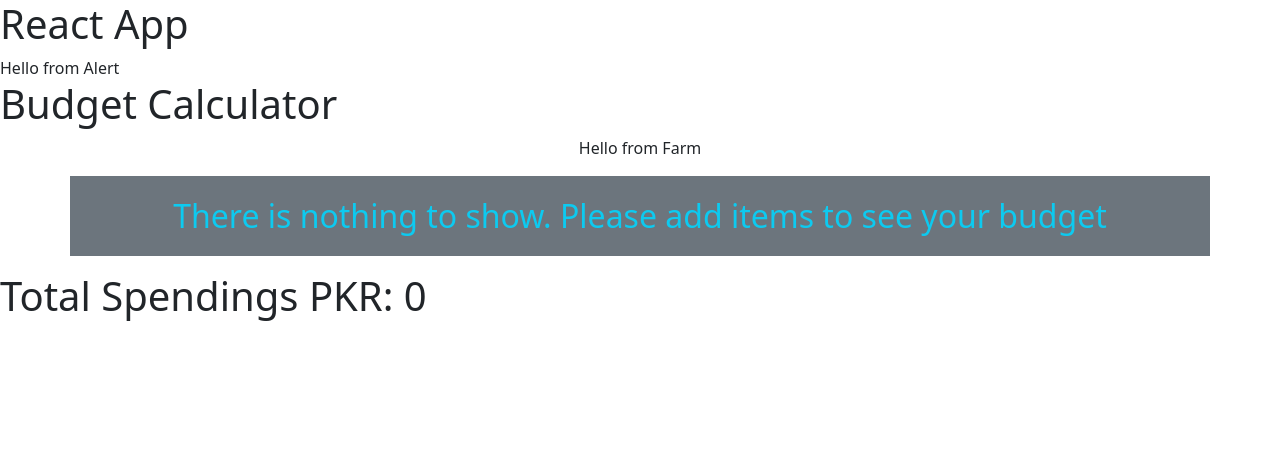
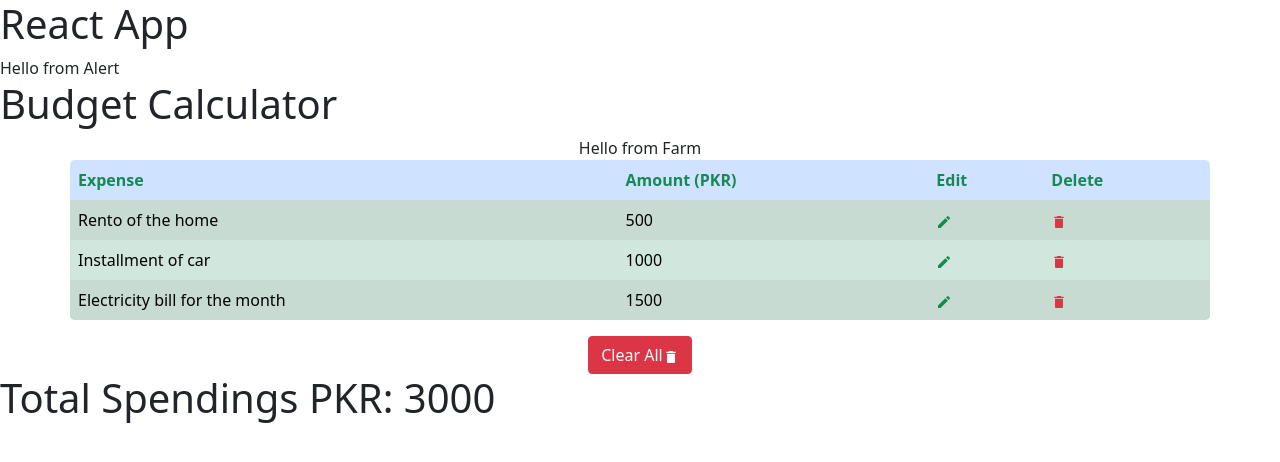
Before and after one commit to DilsherB/react-budget-calculator, a React (Create React App) app: page / in a window 1280 px wide. Shown: the top 462 px of the page. Built offline with nearby package versions, Linux system fonts and the light colour scheme.

Commit message:
css applied on row to make it look better

```diff
--- a/src/App.css
+++ b/src/App.css
@@ -1,3 +1,7 @@
 .App {
   text-align: center;
 }
+
+tr {
+  text-align: left;
+}
--- a/src/App.js
+++ b/src/App.js
@@ -6,7 +6,9 @@ import {v4} from 'uuid'
 import { useState } from 'react';
 
 const expenseList = [
-
+  { id: v4(), name: 'Rento of the home', amount: 500 },
+  { id: v4(), name: 'Installment of car', amount: 1000 },
+  { id: v4(), name: 'Electricity bill for the month', amount: 1500 },
 ]
 
 function App() {
```
